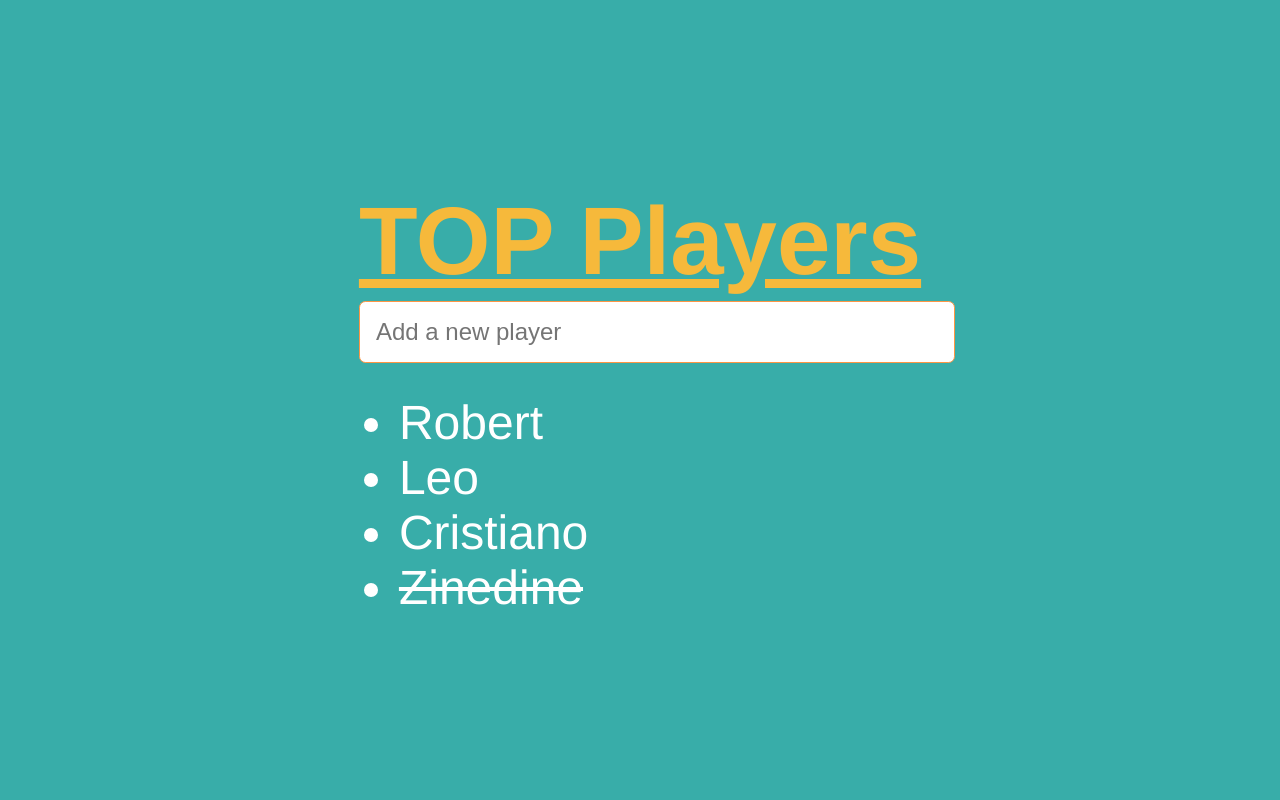
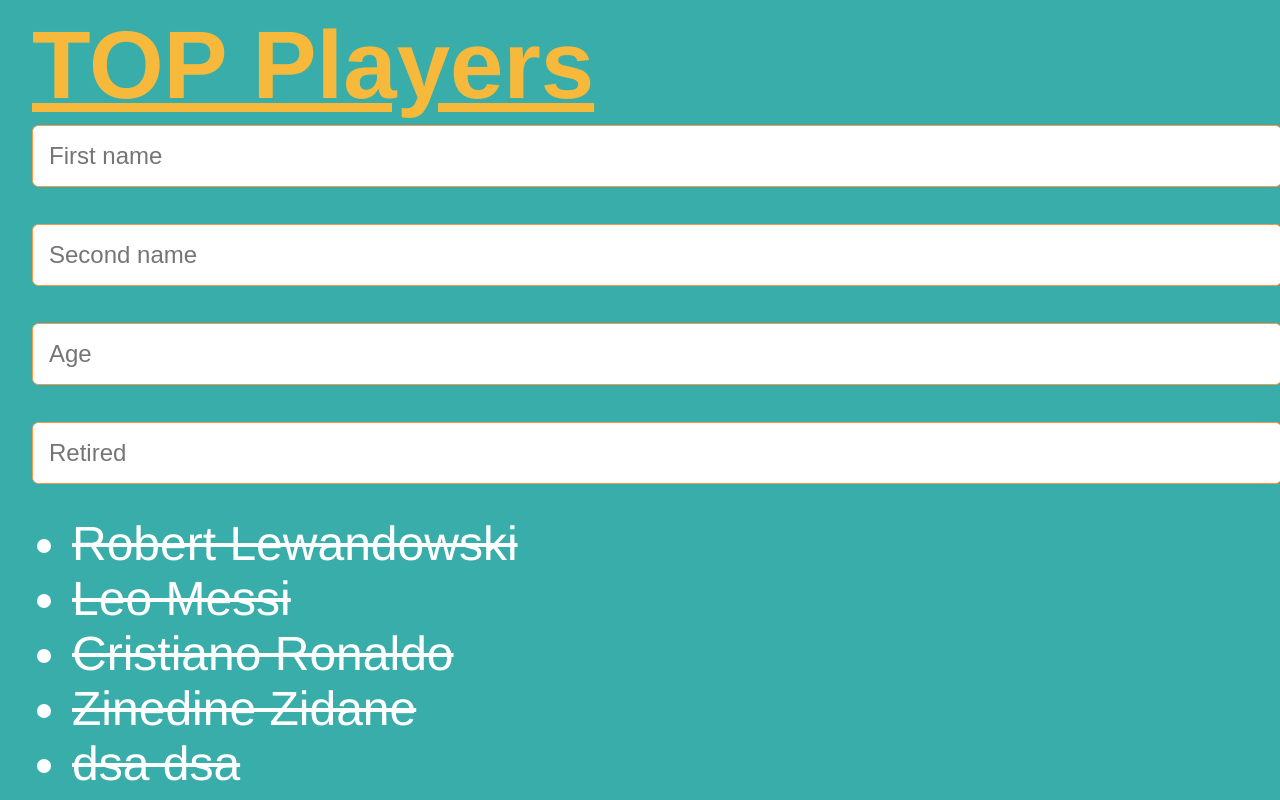
Before and after one commit to Monikaa1909/project3-js, a Vue app: page / in a window 1280 px wide. Built offline with nearby package versions, Linux system fonts and the light colour scheme; data requests are answered from the project's data file.

Commit message:
Add new inputs

```diff
--- a/db.json
+++ b/db.json
@@ -3,30 +3,37 @@
     {
       "id": 0,
       "firstName": "Robert",
-      "secondName": "Lewandowski",
+      "lastName": "Lewandowski",
       "age": 33,
-      "done": false
+      "retired": true
     },
     {
       "id": 1,
       "firstName": "Leo",
-      "secondName": "Messi",
+      "lastName": "Messi",
       "age": 33,
-      "done": false
+      "retired": true
     },
     {
       "id": 2,
       "firstName": "Cristiano",
-      "secondName": "Ronaldo",
+      "lastName": "Ronaldo",
       "age": 33,
-      "done": false
+      "retired": true
     },
     {
       "firstName": "Zinedine",
-      "secondName": "Zidane",
+      "lastName": "Zidane",
       "id": 3,
       "age": 33,
-      "done": true
+      "retired": true
+    },
+    {
+      "firstName": "dsa",
+      "lastName": "dsa",
+      "age": "dsa",
+      "retired": true,
+      "id": 4
     }
   ],
   "clubs": [
--- a/package.json
+++ b/package.json
@@ -9,6 +9,7 @@
     "lint": "vue-cli-service lint"
   },
   "dependencies": {
+    "axios": "^0.24.0",
     "core-js": "^3.6.5",
     "vue": "^3.0.0"
   },
--- a/src/components/TodoList.vue
+++ b/src/components/TodoList.vue
@@ -2,20 +2,41 @@
   <div>
     <h1>TOP Players</h1>
     <input
-        type="text"
+        type="text" required
         v-model="firstName"
         @keyup.enter="addPlayer"
-        aria-label="Add a new player"
-        placeholder="Add a new player"
+        aria-label="First name"
+        placeholder="First name"
+    />
+    <input
+        type="text" required
+        v-model="lastName"
+        @keyup.enter="addPlayer"
+        aria-label="Second name"
+        placeholder="Second name"
+    />
+    <input
+        type="text" required
+        v-model="age"
+        @keyup.enter="addPlayer"
+        aria-label="Age"
+        placeholder="Age"
+    />
+    <input
+        type="text" required
+        v-model="retired"
+        @keyup.enter="addPlayer"
+        aria-label="Retired"
+        placeholder="Retired"
     />
     <ul>
       <li
           v-for="player of players"
-          :class="{ done: player.done }"
+          :class="{ retired: player.retired }"
           :key="player.id"
-          @click="doneTodo(player.id)"
+          @click="retiredPlayer(player.id)"
       >
-        {{ player.firstName }}
+        {{ player.firstName }} {{player.lastName}}
       </li>
     </ul>
   </div>
@@ -31,7 +52,10 @@ export default {
   data() {
     return {
       players: [],
-      firstName: ""
+      firstName: "",
+      lastName: "",
+      age: null,
+      retired: null
     };
   },
   async created() {
@@ -44,15 +68,15 @@ export default {
     }
   },
   methods: {
-    async doneTodo(id) {
+    async retiredPlayer(id) {
       try {
         await axios.patch(`${baseURL}/${id}`, {
-          done: true
+          retired: true
         });
 
         this.players = this.players.map(todo => {
           if (todo.id === id) {
-            todo.done = true;
+            todo.retired = true;
           }
 
           return todo;
@@ -62,14 +86,16 @@ export default {
       }
     },
     async addPlayer() {
-      try {
-        const res = await axios.post(baseURL, { firstName: this.firstname });
+      if (this.firstName.length > 0 && this.age !== null && this.lastName.length > 0) {
+        try {
+          const res = await axios.post(baseURL, { firstName: this.firstName, lastName: this.lastName, age: this.age, retired: this.retired === null ? this.retired = false : this.retired === "true"});
 
-        this.players = [...this.players, res.data];
+          this.players = [...this.players, res.data];
 
-        this.firstName = "";
-      } catch (e) {
-        console.error(e);
+          this.firstName = "";
+        } catch (e) {
+          console.error(e);
+        }
       }
     }
   }
@@ -94,7 +120,7 @@ input {
   font-size: 1.5rem;
 }
 
-.done {
+.retired {
   text-decoration: line-through;
 }
 </style>
```
Also changed, not shown: 2 other files (tests, documents, lock files or other folders).
